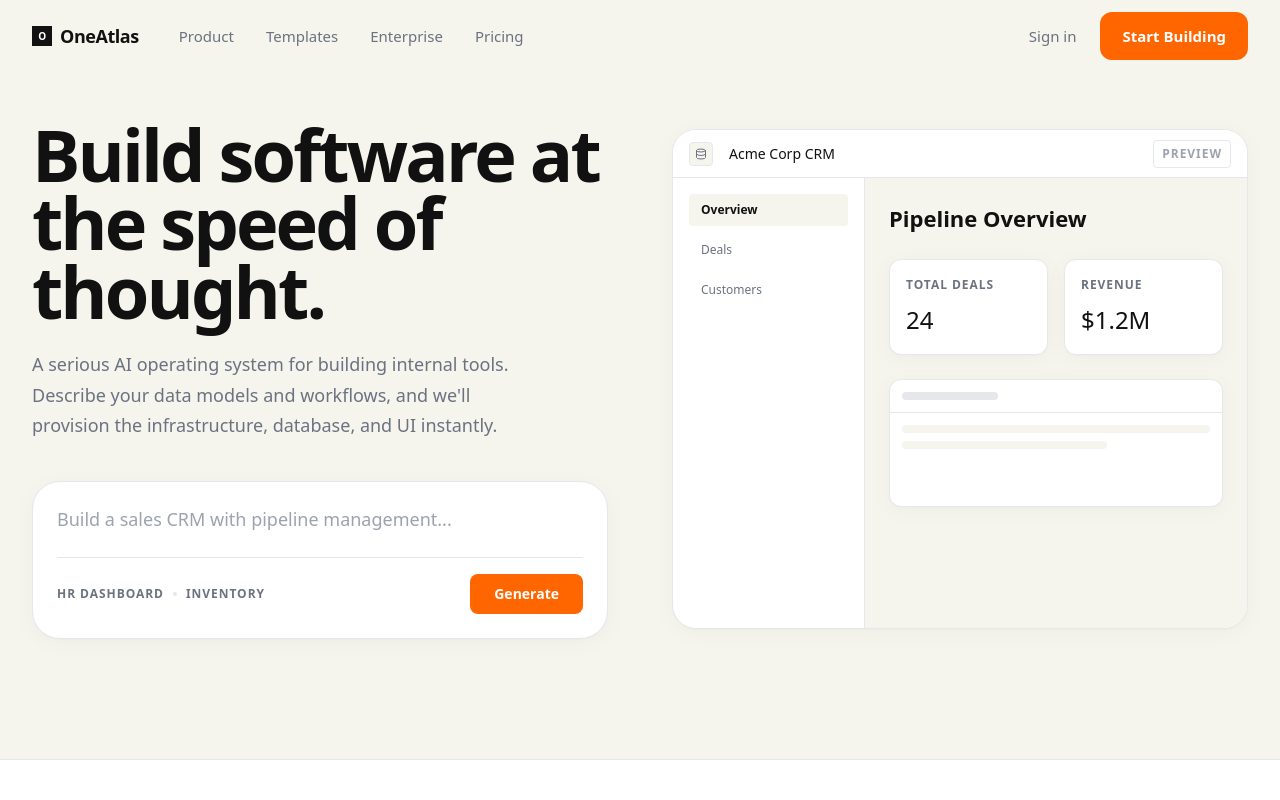
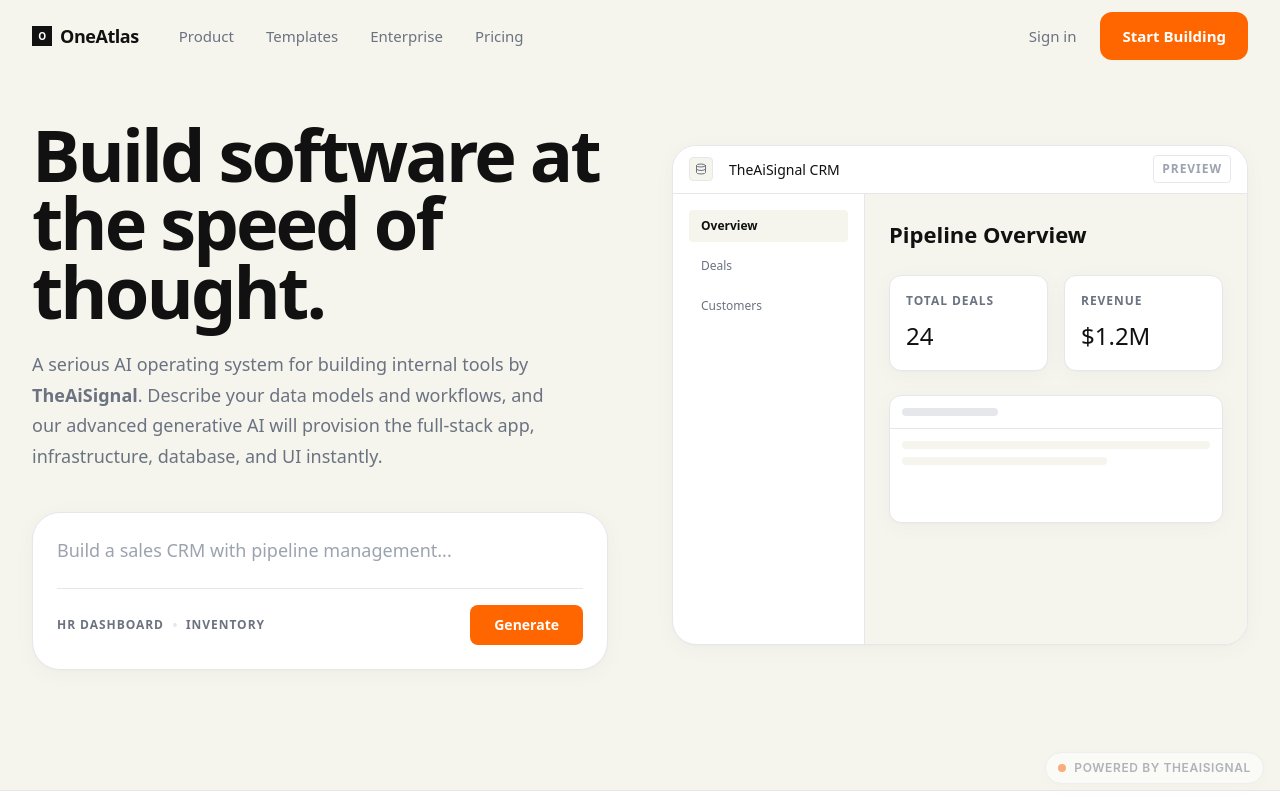
Before and after one commit to iam-bhargav-s/AI-App-Generator, a Next.js app: page / in a window 1280 px wide. Shown: the top 800 px of the page. Built offline with nearby package versions, Linux system fonts and the light colour scheme.

Commit message:
fix: Resolve mock data vanishing bug and add TheAiSignal branding

```diff
--- a/src/app/api/apps/[appId]/records/route.ts
+++ b/src/app/api/apps/[appId]/records/route.ts
@@ -23,13 +23,7 @@
       return NextResponse.json({ error: 'Not found' }, { status: 404 });
     }
 
-    const records = await db.record.findMany({
-      where: {
-        appId: appId,
-        modelName: modelName
-      },
-      orderBy: { createdAt: 'desc' }
-    });
+    const records = await dbWrapper.getRecords(appId, modelName);
 
     return NextResponse.json({ records });
   } catch (error: any) {
@@ -56,14 +50,7 @@
       return NextResponse.json({ error: 'Not found' }, { status: 404 });
     }
 
-    const record = await db.record.create({
-      data: {
-        appId,
-        modelName,
-        data,
-        userId: user.id // optional, depending on if records are scoped to creator in builder
-      }
-    });
+    const record = await dbWrapper.createRecord(appId, modelName, data, user.id);
 
     return NextResponse.json({ record });
   } catch (error: any) {
--- a/src/app/layout.tsx
+++ b/src/app/layout.tsx
@@ -32,7 +32,13 @@
       lang="en"
       className={`${geistSans.variable} ${geistMono.variable} h-full antialiased`}
     >
-      <body className="min-h-full flex flex-col">{children}</body>
+      <body className="min-h-full flex flex-col">
+        {children}
+        <div className="fixed bottom-4 right-4 z-50 pointer-events-none opacity-50 bg-[var(--bg-secondary)] border border-[var(--border-color)] px-3 py-1.5 rounded-full shadow-soft flex items-center gap-2">
+          <span className="w-2 h-2 rounded-full bg-[var(--accent-primary)]"></span>
+          <span className="text-[12px] font-semibold text-[var(--text-secondary)] tracking-wider uppercase">Powered by TheAiSignal</span>
+        </div>
+      </body>
     </html>
   );
 }
--- a/src/app/page.tsx
+++ b/src/app/page.tsx
@@ -67,7 +67,7 @@
                 Build software at the speed of thought.
               </h1>
               <p className="text-[18px] leading-[1.7] text-[var(--text-secondary)] mb-10 max-w-lg">
-                A serious AI operating system for building internal tools. Describe your data models and workflows, and we'll provision the infrastructure, database, and UI instantly.
+                A serious AI operating system for building internal tools by <strong>TheAiSignal</strong>. Describe your data models and workflows, and our advanced generative AI will provision the full-stack app, infrastructure, database, and UI instantly.
               </p>
 
               {/* Prompt Box */}
@@ -103,7 +103,7 @@
                     <div className="w-6 h-6 bg-[var(--bg-primary)] rounded border border-[var(--border-color)] flex items-center justify-center">
                       <Database size={12} className="text-[var(--text-secondary)]" />
                     </div>
-                    <span className="text-[14px] font-medium text-[var(--text-primary)]">Acme Corp CRM</span>
+                    <span className="text-[14px] font-medium text-[var(--text-primary)]">TheAiSignal CRM</span>
                   </div>
                   <div className="text-[12px] font-semibold tracking-[0.08em] uppercase text-[var(--text-muted)] border border-[var(--border-color)] px-2 py-1 rounded">
                     Preview
```
